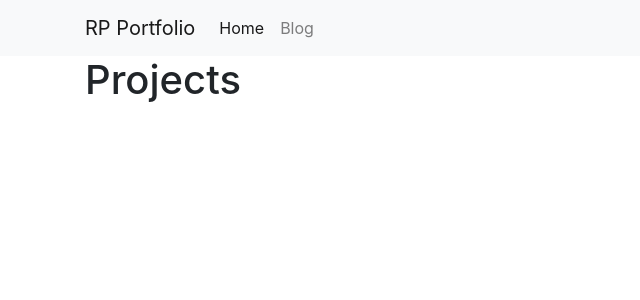
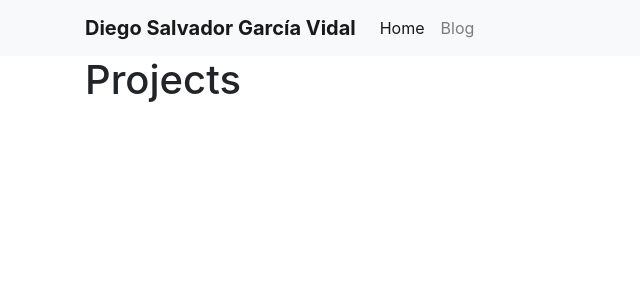
Before and after one commit to diego-gv/django-personal-website, a Django app: page /projects/ in a window 1280 px wide. Shown: the top 300 px of the page, without its empty margins (0-640 px from the left). Run offline with Django 4.2, Linux system fonts and the light colour scheme; data that the repository does not hold is empty; some libraries are stand-ins or nearby versions.

Commit message:
Rename title in navigation bar

```diff
--- a/portfolio/templates/base.html
+++ b/portfolio/templates/base.html
@@ -2,7 +2,7 @@
 
 <nav class="navbar navbar-expand-lg navbar-light bg-light">
     <div class="container">
-        <a class="navbar-brand" href="{% url 'project_index' %}">RP Portfolio</a>
+        <a class="navbar-brand" href="{% url 'project_index' %}"><b>Diego Salvador García Vidal</b></a>
         <button class="navbar-toggler" type="button" data-toggle="collapse" data-target="#navbarSupportedContent" aria-controls="navbarSupportedContent" aria-expanded="false" aria-label="Toggle navigation">
           <span class="navbar-toggler-icon"></span>
         </button>
```
